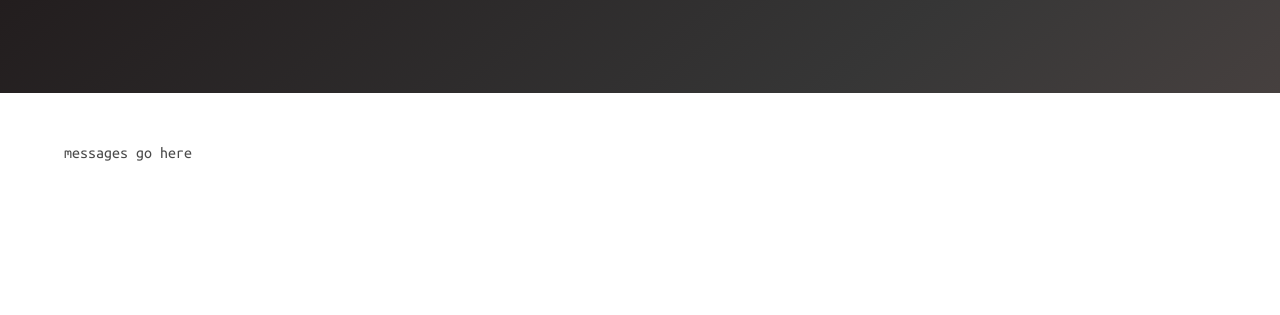
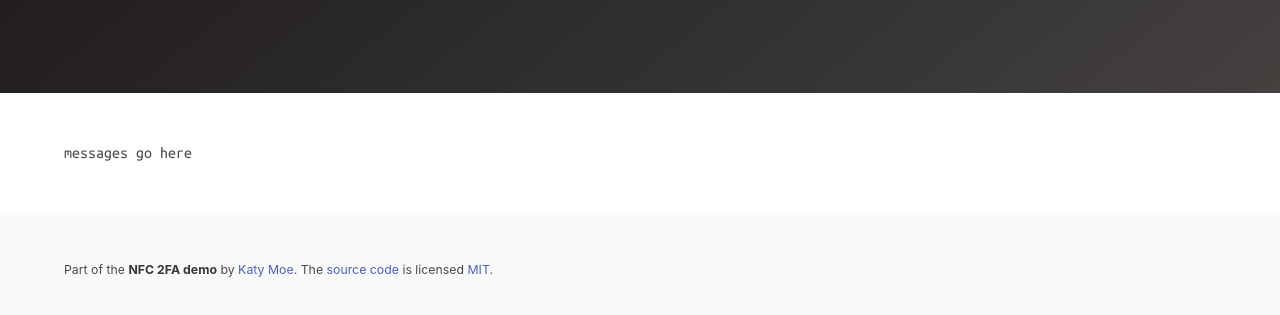
Before and after one commit to kmoe/kmoe-laptop, a website: page app/index.html in a window 1280 px wide. Shown: the part 135-450 px from the top of the page. Drawn offline with nearby package versions, Linux system fonts and the light colour scheme; no server answers.

Commit message:
add footer and timestamps

```diff
--- a/app/index.html
+++ b/app/index.html
@@ -5,9 +5,13 @@
     <title>NFC 2FA demo</title>
     <link rel="stylesheet" type="text/css" href="https://cdnjs.cloudflare.com/ajax/libs/bulma/0.0.26/css/bulma.min.css">
     <link href='https://fonts.googleapis.com/css?family=Ubuntu+Mono:400,700,400italic,700italic' rel='stylesheet' type='text/css'>
+    <link rel="stylesheet" href="https://maxcdn.bootstrapcdn.com/font-awesome/4.5.0/css/font-awesome.min.css">
     <style>
         .logs {
             font-family: 'Ubuntu Mono', sans-serif;
+        }
+        footer {
+            font-size: 77%;
         }
     </style>
 </head>
@@ -21,6 +25,7 @@
             </div>
         </div>
     </section>
+
     <section class="section">
         <div class="container">
             <ul id="box" class="logs">
@@ -28,6 +33,18 @@
             </ul>
         </div>
     </section>
+
+    <footer class="footer">
+        <div class="container">
+            <div class="content">
+                <p>
+                    Part of the <strong>NFC 2FA demo</strong> by <a href="http://katy.moe">Katy Moe</a>. The <a href="https://github.com/kmoe/kmoe-laptop">source code</a> is licensed
+                    <a href="http://opensource.org/licenses/mit-license.php">MIT</a>.
+                </p>
+            </div>
+        </div>
+    </footer>
+
     <script src="/socket.io/socket.io.js"></script>
     <script>
         var socket = io();
--- a/package.json
+++ b/package.json
@@ -9,6 +9,7 @@
     "good-loggly": "^2.0.0",
     "hapi": "^13.4.0",
     "inert": "^3.2.1",
+    "moment": "^2.13.0",
     "notp": "^2.0.3",
     "pn532": "^0.1.0",
     "request": "^2.72.0",
```
Also changed, not shown: index.js (+5 -5 lines).
